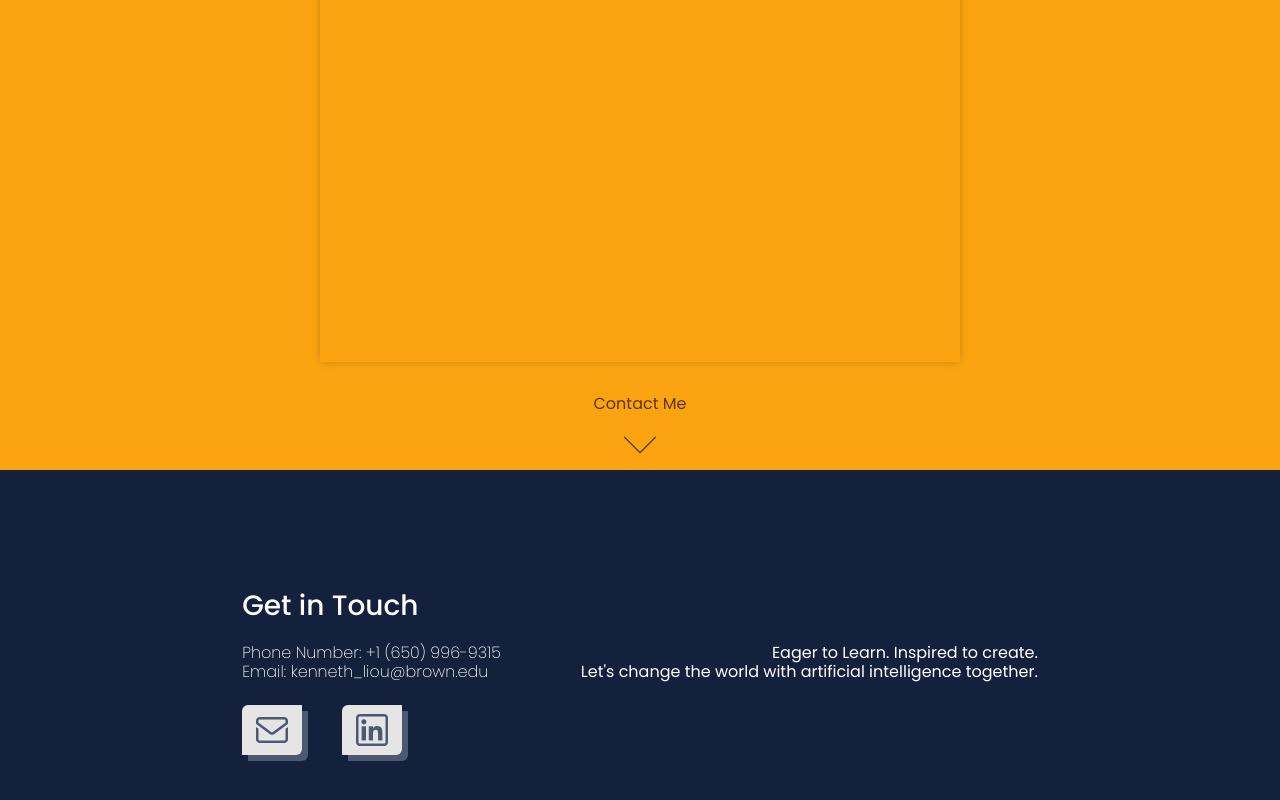
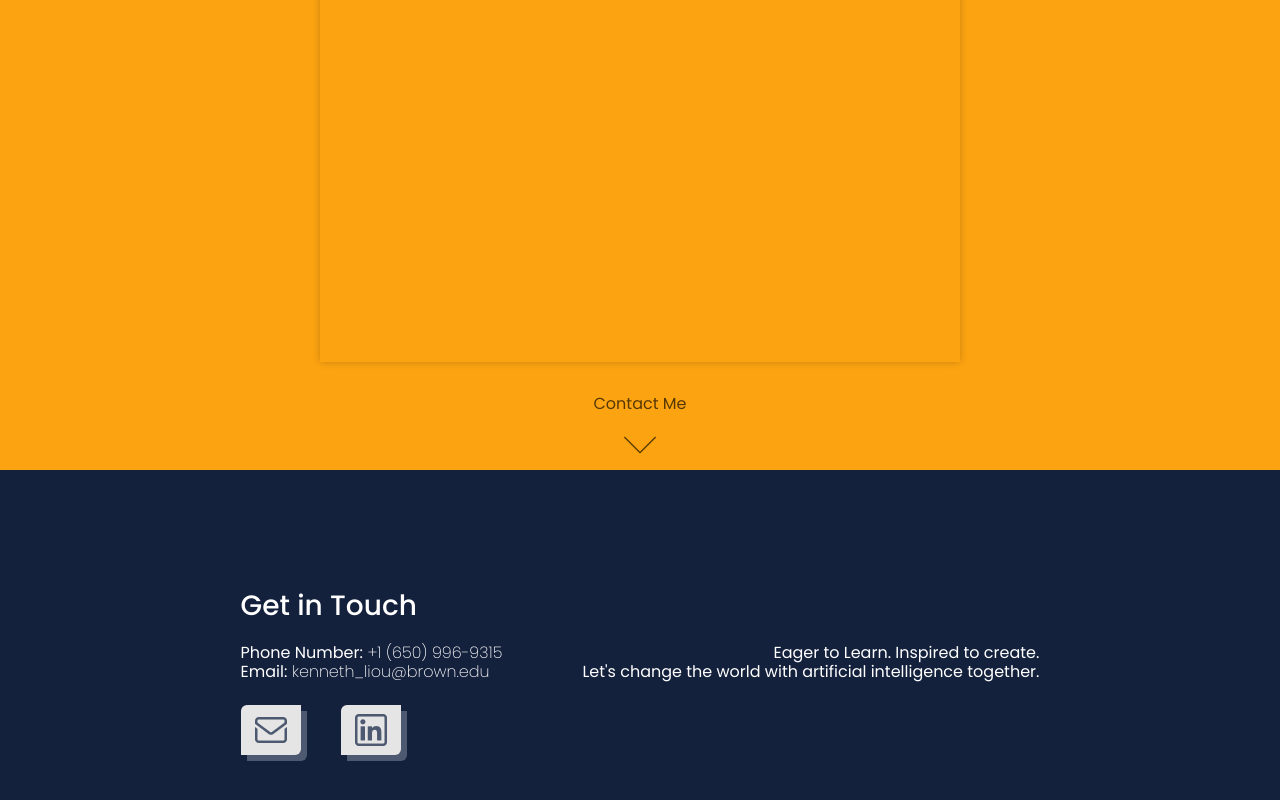
Before and after one commit to kungfu-k3nny/portfolio, a React (Create React App) app in the folder portfolio/: page / in a window 1280 px wide. Shown: the part 2730-3530 px from the top of the page. Built offline with nearby package versions, Linux system fonts and the light colour scheme.

Commit message:
checkpoint

```diff
--- a/portfolio/src/components/LandingPage.js
+++ b/portfolio/src/components/LandingPage.js
@@ -130,8 +130,8 @@ const LandingPage = () => {
           <h2 className='h2-contact'>Get in Touch</h2>
           <div className='horizontal-stack-contact'>
             <div>
-              <p className='footer-light'>Phone Number: +1 (650) 996-9315<br></br>
-              Email: kenneth_liou@brown.edu</p>
+              <p className='footer-light'><b className='poppins-regular'>Phone Number:</b> +1 (650) 996-9315<br></br>
+              <b className='poppins-regular'>Email:</b> kenneth_liou@brown.edu</p>
               <div className='contact-image-block'>
                 <a href="mailto:kenneth_liou@brown.edu" class="contact-button-container" alt="Email Me Button">
                   <img src="images/mail.png" alt="Email Icon"></img>
```
